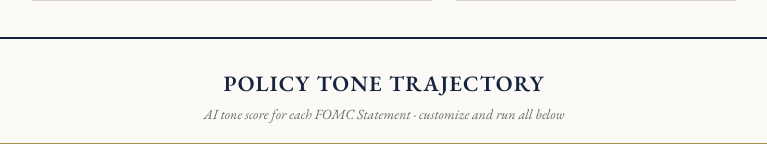
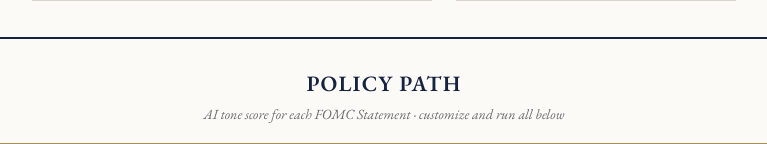
Before and after one commit to leonardol11/Fed-Rhetoric, a Flask app: page / in a window 1280 px wide. Shown: the part 730-874 px from the top of the page, without its empty margins (256-1023 px from the left). Run offline with Flask 3, Linux system fonts and the light colour scheme.

Commit message:
Rename Policy Tone Trajectory section to Policy Path

```diff
--- a/templates/index.html
+++ b/templates/index.html
@@ -763,9 +763,9 @@
     </aside>
   </div>
 
-  <section class="timeline-section" id="tone-timeline" aria-label="Policy tone trajectory">
+  <section class="timeline-section" id="tone-timeline" aria-label="Policy path">
     <div class="section-head">
-      <div class="section-title">POLICY TONE TRAJECTORY</div>
+      <div class="section-title">POLICY PATH</div>
       <div class="section-sub">AI tone score for each {{ meeting_noun }} &middot; customize and run all below</div>
     </div>
 
```
